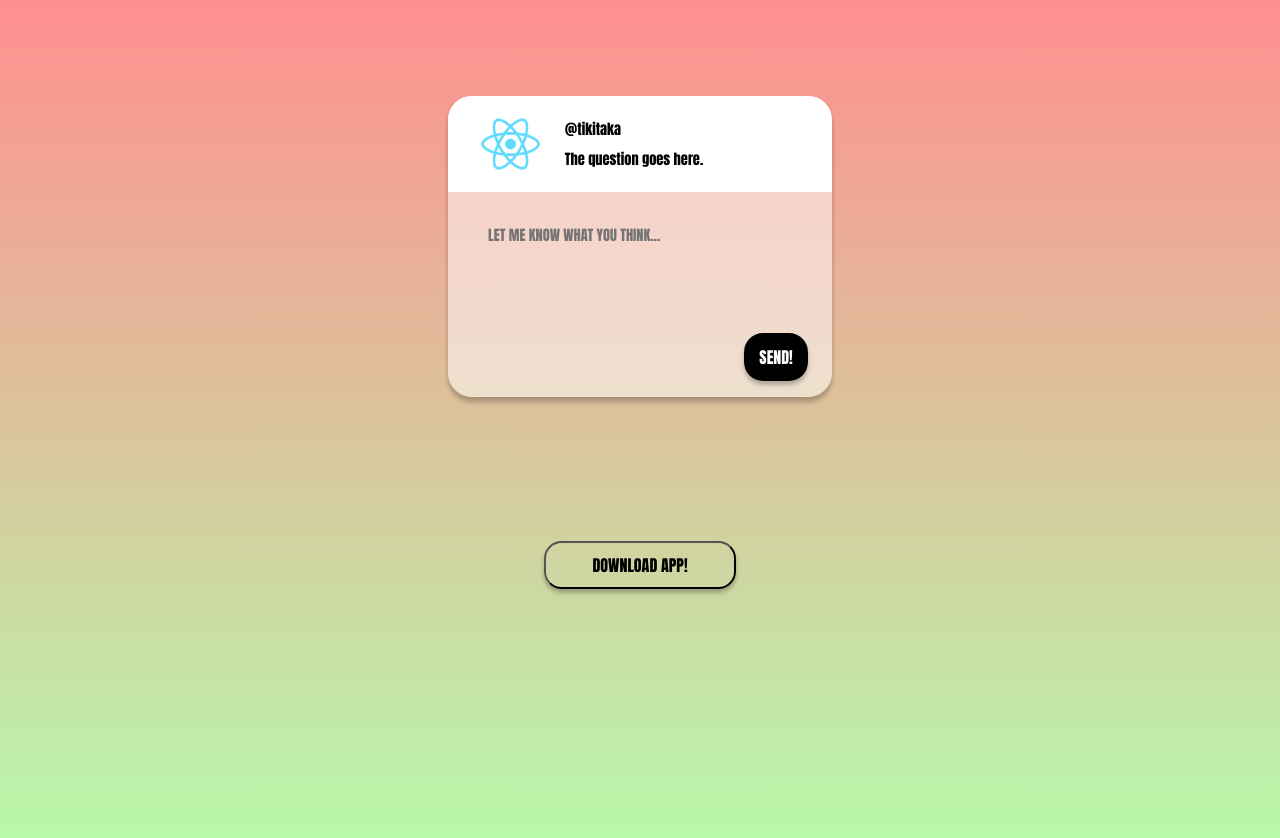
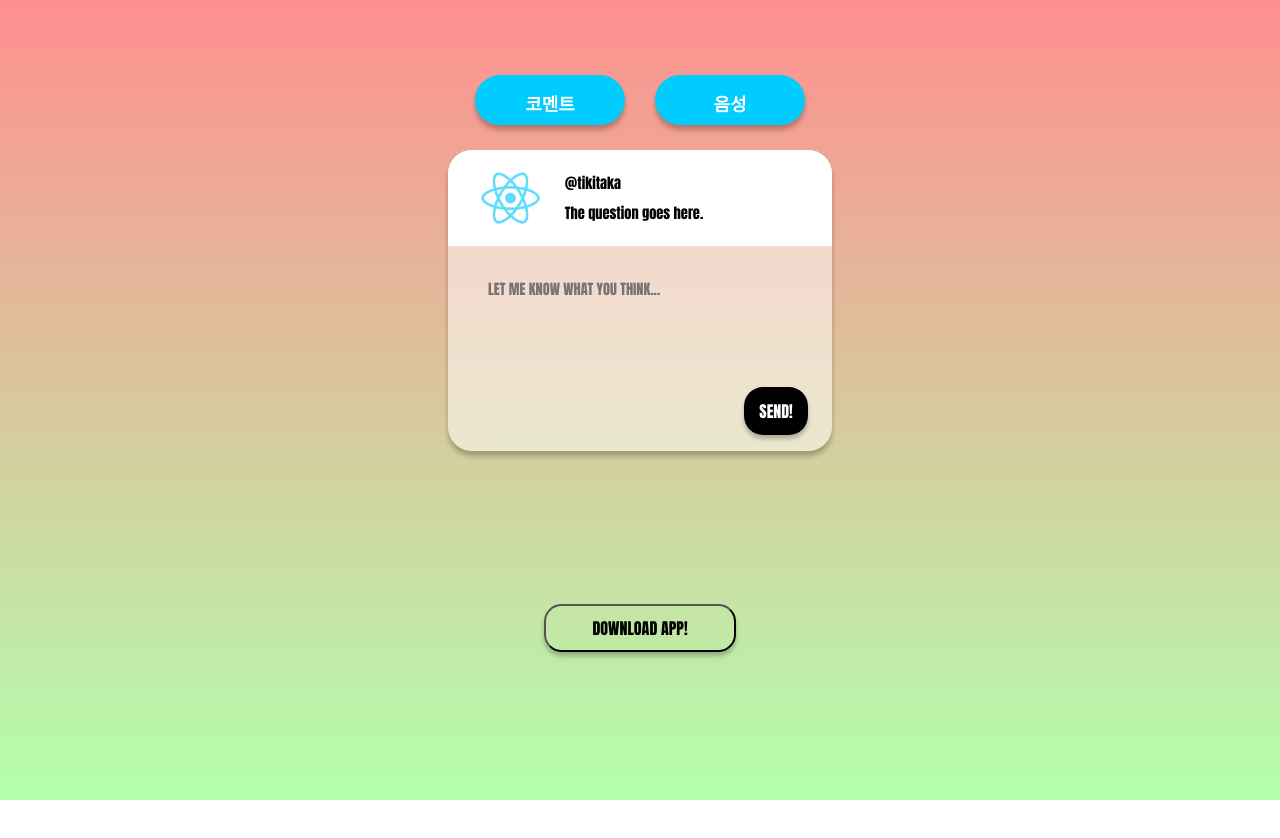
Before and after one commit to SV22-TikiTaka/frontend-web, a React (Create React App) app: page / in a window 1280 px wide. Shown: the top 838 px of the page. After the commit the page ends 800 px from the top, so only its background shows below. Built offline with nearby package versions, Linux system fonts and the light colour scheme.

Commit message:
음성 ui제작

```diff
--- a/package.json
+++ b/package.json
@@ -12,11 +12,11 @@
     "@testing-library/user-event": "^13.5.0",
     "eslint": "^8.1.0",
     "eslint-plugin-flowtype": "8.0.3",
+    "framer-motion": "^7.3.6",
     "global": "^4.4.0",
     "react": "^18.2.0",
     "react-dom": "^18.2.0",
     "react-is": "16.8.0",
-
     "styled-components": "^5.3.5",
     "svgo": "^2.8.0",
     "typescript": "^4.8.2",
--- a/src/components/atom/DownloadApp.jsx
+++ b/src/components/atom/DownloadApp.jsx
@@ -1,5 +1,5 @@
-import React from 'react';
-import styled from 'styled-components';
+import React from "react";
+import styled from "styled-components";
 
 const StyledDownload = styled.button`
   width: 12rem;
@@ -12,13 +12,15 @@ const StyledDownload = styled.button`
   color: black;
   font-size: 1rem;
   border-radius: 1.1rem;
-    font-family: 'Anton';
-    }
+  font-family: "Anton";
+  position: fixed;
+  bottom: 100px;
+  left: 50%;
+  margin-left: -6rem;
 `;
 
-function DownloadApp  ({disabled,children}){
-    return <StyledDownload disabled={disabled}>{children}
-    </StyledDownload>;
+function DownloadApp({ disabled, children }) {
+  return <StyledDownload disabled={disabled}>{children}</StyledDownload>;
 }
 
 export default DownloadApp;
--- a/src/components/atom/SendButton.jsx
+++ b/src/components/atom/SendButton.jsx
@@ -1,5 +1,5 @@
-import React from 'react';
-import styled from 'styled-components';
+import React from "react";
+import styled from "styled-components";
 
 const StyledSend = styled.button`
   width: 4rem;
@@ -12,13 +12,11 @@ const StyledSend = styled.button`
   color: white;
   font-size: 1rem;
   border-radius: 1.2rem;
-    font-family: 'Anton';
-    }
+  font-family: "Anton";
 `;
 
-function SendButton  ({disabled,children}){
-    return <StyledSend disabled={disabled}>{children}
-    </StyledSend>;
+function SendButton({ disabled, children }) {
+  return <StyledSend disabled={disabled}>{children}</StyledSend>;
 }
 
 export default SendButton;
--- a/src/components/box/MessageBox.jsx
+++ b/src/components/box/MessageBox.jsx
@@ -1,18 +1,21 @@
-import React, {useState} from 'react';
-import styled from 'styled-components';
-import SendButton from '../atom/SendButton';
-import TextArea from '../atom/TextArea';
-
-const StyledContainer = styled.div`
-    margin: 6rem auto;
+import React, { useState } from "react";
+import styled from "styled-components";
+import SendButton from "../atom/SendButton";
+import TextArea from "../atom/TextArea";
+import { motion, AnimatePresence } from "framer-motion";
+const StyledContainer = styled(motion.div)`
+  margin: 0 auto;
   background-color: rgba(255, 255, 255, 0.5);
   border-radius: 1.5rem;
   width: 24rem;
   box-shadow: 0 5px 5px 0 rgba(0, 0, 0, 0.25);
-
+  position: absolute;
+  left: 50%;
+  margin-left: -12rem;
+  top: 50px;
 `;
 
-const StyledHeader = styled.div`
+const StyledHeader = styled(motion.div)`
   display: flex;
   flex-direction: row;
   background-color: white;
@@ -22,43 +25,153 @@ const StyledHeader = styled.div`
   align-items: center;
 `;
 
-
-
-const InfoContainer = styled.div`
+const InfoContainer = styled(motion.div)`
   display: flex;
   flex-direction: column;
   align-items: flex-start;
   flex: 6;
   margin-left: 1.5rem;
   margin-top: 0.5rem;
-
-
 `;
 
-const StyledInfo = styled.div`
+const StyledInfo = styled(motion.div)`
   font-size: 0.9rem;
   margin-bottom: 0.5rem;
 `;
 
+const Buttons = styled.div`
+  position: absolute;
+  top: 100px;
+  left: 50%;
+  transform: translate(-50%, -50%);
+  background: transparent;
+  border: none;
+  & button {
+    width: 150px;
+    color: white;
+    background-color: #00ccff;
+    font-size: 18px;
+    font-weight: 700;
+    height: 50px;
+    border: none;
+    border-radius: 50px;
+    padding: 15px 15px;
+    margin: 15px;
+    cursor: pointer;
+    box-shadow: 0 5px 5px 0 rgba(0, 0, 0, 0.25);
+  }
+`;
 
-function MessageBox(){
+const container = {
+  invisible: (isBack) => ({
+    y: 100,
+    opacity: 0,
+    scale: 0.8,
+  }),
+  visible: {
+    y: 100,
+    opacity: 1,
+    scale: 1,
+    transition: {
+      type: "spring",
+      duration: 0.6,
+    },
+  },
+  exit: (isBack) => ({
+    y: 100,
+    opacity: 0,
+    scale: 0.8,
+    transition: { type: "spring", duration: 0.6 },
+  }),
+};
+
+function MessageBox() {
   const [input, setInput] = useState({
-        message :''
-    })
-    return(
-        <StyledContainer>
+    message: "",
+  });
+  const [visible, setVisible] = useState(0); // 0: 코멘트 1: 음성
+  const goComment = () => {
+    setVisible(0);
+  };
+  const goSound = () => {
+    setVisible(1);
+  };
+  return (
+    <>
+      <AnimatePresence mode={"wait"}>
+        {visible == 0 ? (
+          <StyledContainer
+            variants={container}
+            initial="invisible"
+            animate="visible"
+            exit="exit"
+            key={visible}
+          >
             <StyledHeader>
-                <img style={{ marginLeft:"2rem",width:"3.8rem" ,height:"3.8rem", flex:"1"}} src = {process.env.PUBLIC_URL + "/logo192.png"} alt = 'logo'/>
+              <img
+                style={{
+                  marginLeft: "2rem",
+                  width: "3.8rem",
+                  height: "3.8rem",
+                  flex: "1",
+                }}
+                src={process.env.PUBLIC_URL + "/logo192.png"}
+                alt="logo"
+              />
               <InfoContainer>
                 <StyledInfo>@tikitaka</StyledInfo>
                 <StyledInfo>The question goes here.</StyledInfo>
               </InfoContainer>
             </StyledHeader>
-            <TextArea name="LET ME KNOW WHAT YOU THINK..." type="text" onChange={(e) => setInput({...input,"message":e.target.value})}></TextArea>
+            <TextArea
+              name="LET ME KNOW WHAT YOU THINK..."
+              type="text"
+              onChange={(e) => setInput({ ...input, message: e.target.value })}
+            ></TextArea>
 
             <SendButton>SEND!</SendButton>
           </StyledContainer>
-    )
+        ) : (
+          <StyledContainer
+            variants={container}
+            initial="invisible"
+            animate="visible"
+            exit="exit"
+            key={visible}
+          >
+            <StyledHeader>
+              <img
+                style={{
+                  marginLeft: "2rem",
+                  width: "3.8rem",
+                  height: "3.8rem",
+                  flex: "1",
+                }}
+                src={process.env.PUBLIC_URL + "/logo192.png"}
+                alt="logo"
+              />
+              <InfoContainer>
+                <div>난 음성이야</div>
+                <StyledInfo>@tikitaka</StyledInfo>
+                <StyledInfo>The question goes here.</StyledInfo>
+              </InfoContainer>
+            </StyledHeader>
+            <TextArea
+              name="LET ME KNOW WHAT YOU THINK..."
+              type="text"
+              onChange={(e) => setInput({ ...input, message: e.target.value })}
+            ></TextArea>
+
+            <SendButton>SEND!</SendButton>
+          </StyledContainer>
+        )}
+      </AnimatePresence>
+      <Buttons>
+        <button onClick={goComment}>코멘트</button>
+        <button onClick={goSound}>음성</button>
+      </Buttons>
+    </>
+  );
 }
 
 export default MessageBox;
```
Also changed, not shown: 2 other files (tests, documents, lock files or other folders). Lines whose indentation alone changed are shown as unchanged.
